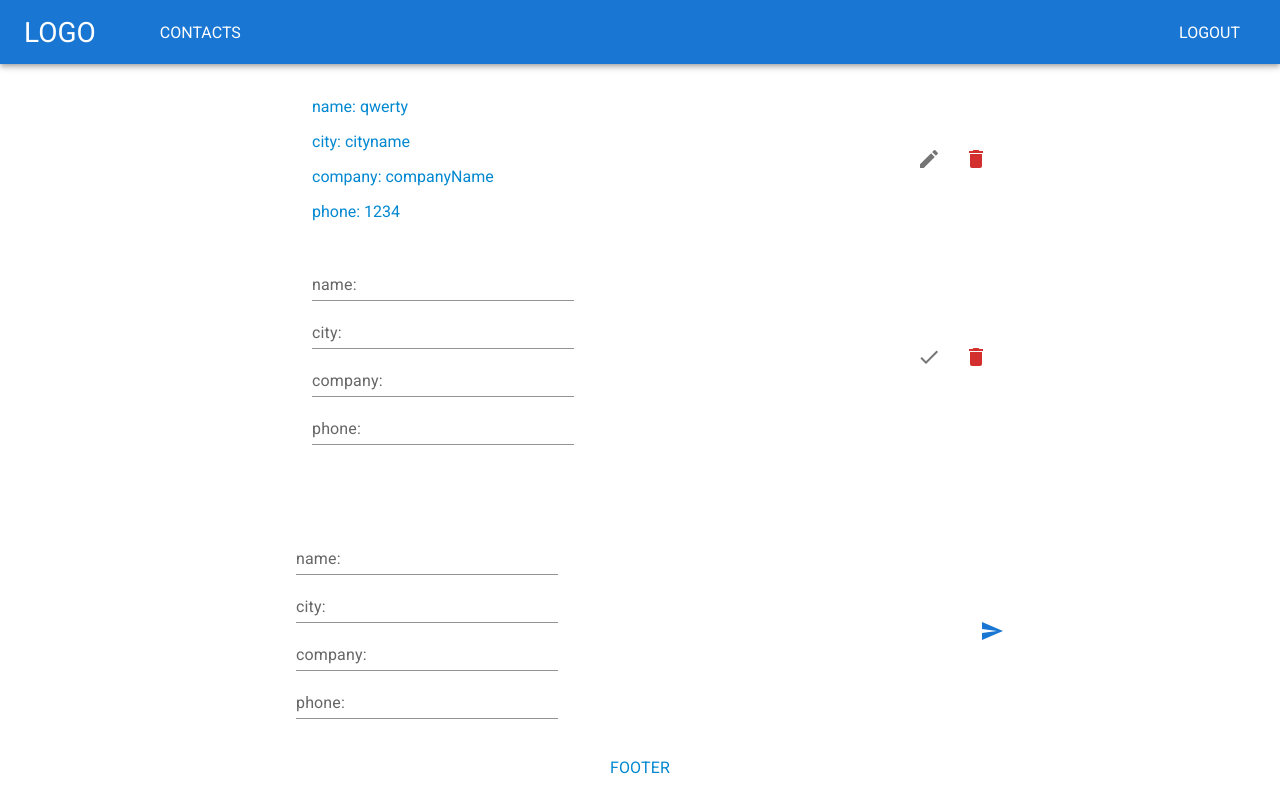
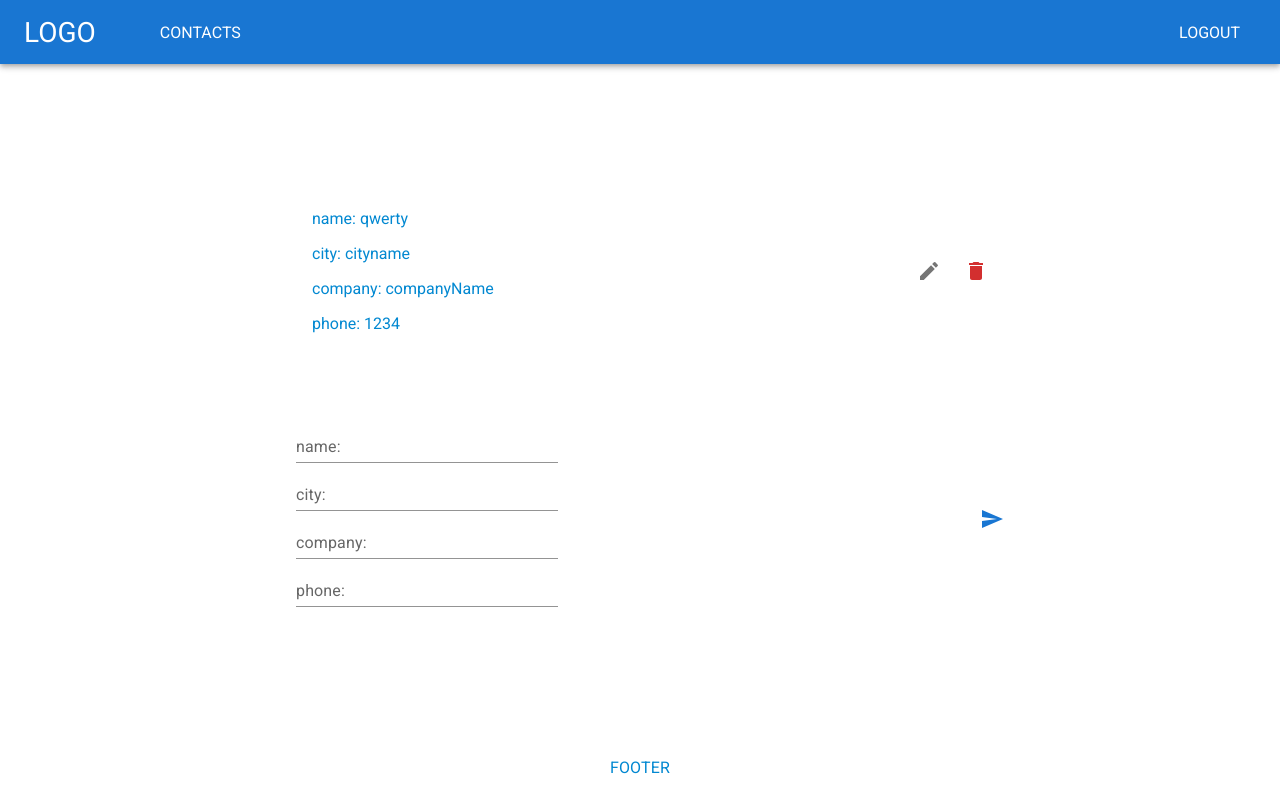
Before and after one commit to rook-a/takeoff, a React (Create React App) app: page /contacts in a window 1280 px wide. Built offline with nearby package versions, Linux system fonts and the light colour scheme.

Commit message:
feat: добавит показ формы редактирования по клику

```diff
--- a/src/components/contacts-item/contacts-item.tsx
+++ b/src/components/contacts-item/contacts-item.tsx
@@ -1,24 +1,53 @@
+import { useState } from 'react';
+
 import { ButtonGroup, IconButton, List, ListItem } from '@mui/material';
 import DeleteIcon from '@mui/icons-material/Delete';
 import CreateIcon from '@mui/icons-material/Create';
+import DoneIcon from '@mui/icons-material/Done';
+import EditContactFrom from '../edit-contact-form/edit-contact-form';
 
 function ContactsItem(): JSX.Element {
+  const [isEditForm, setIsEditForm] = useState(false);
+
+  const handleOpenEditFormClick = () => {
+    setIsEditForm(!isEditForm);
+  };
+
+  const handleCloseEditFormClick = () => {
+    setIsEditForm(!isEditForm);
+  };
+
   return (
     <ListItem sx={{ justifyContent: 'space-between' }}>
+      {isEditForm ? (
+        <EditContactFrom />
+      ) : (
         <List>
           <ListItem>name: qwerty</ListItem>
           <ListItem>city: cityname</ListItem>
           <ListItem>company: companyName</ListItem>
           <ListItem>phone: 1234</ListItem>
         </List>
+      )}
 
       <ButtonGroup size='medium'>
+        {isEditForm ? (
           <IconButton
+            onClick={handleCloseEditFormClick}
+            edge='end'
+            aria-label='change element'
+            style={{ marginRight: '7px' }}>
+            <DoneIcon />
+          </IconButton>
+        ) : (
+          <IconButton
+            onClick={handleOpenEditFormClick}
             edge='end'
             aria-label='change element'
             style={{ marginRight: '7px' }}>
             <CreateIcon />
           </IconButton>
+        )}
         <IconButton color='error' edge='end' aria-label='delete element'>
           <DeleteIcon />
         </IconButton>
--- a/src/components/contacts-list/contacts-list.tsx
+++ b/src/components/contacts-list/contacts-list.tsx
@@ -1,13 +1,10 @@
 import { List } from '@mui/material';
 import ContactsItem from '../contacts-item/contacts-item';
-import EditContactFrom from '../edit-contact-form/edit-contact-form';
 
 function ContactsList(): JSX.Element {
   return (
     <List sx={{ mb: '50px' }}>
       <ContactsItem />
-
-      <EditContactFrom />
     </List>
   );
 }
--- a/src/components/edit-contact-form/edit-contact-form.tsx
+++ b/src/components/edit-contact-form/edit-contact-form.tsx
@@ -1,18 +1,7 @@
-import {
-  ButtonGroup,
-  IconButton,
-  List,
-  ListItem,
-  TextField,
-  InputAdornment,
-} from '@mui/material';
-
-import DeleteIcon from '@mui/icons-material/Delete';
-import DoneIcon from '@mui/icons-material/Done';
+import { List, ListItem, TextField, InputAdornment } from '@mui/material';
 
 function EditContactFrom(): JSX.Element {
   return (
-    <ListItem sx={{ justifyContent: 'space-between' }}>
     <List>
       <ListItem>
         <TextField
@@ -67,19 +56,6 @@ function EditContactFrom(): JSX.Element {
         />
       </ListItem>
     </List>
-
-      <ButtonGroup size='medium'>
-        <IconButton
-          edge='end'
-          aria-label='change element'
-          style={{ marginRight: '7px' }}>
-          <DoneIcon />
-        </IconButton>
-        <IconButton color='error' edge='end' aria-label='delete element'>
-          <DeleteIcon />
-        </IconButton>
-      </ButtonGroup>
-    </ListItem>
   );
 }
 
```
Lines whose indentation alone changed are shown as unchanged.
